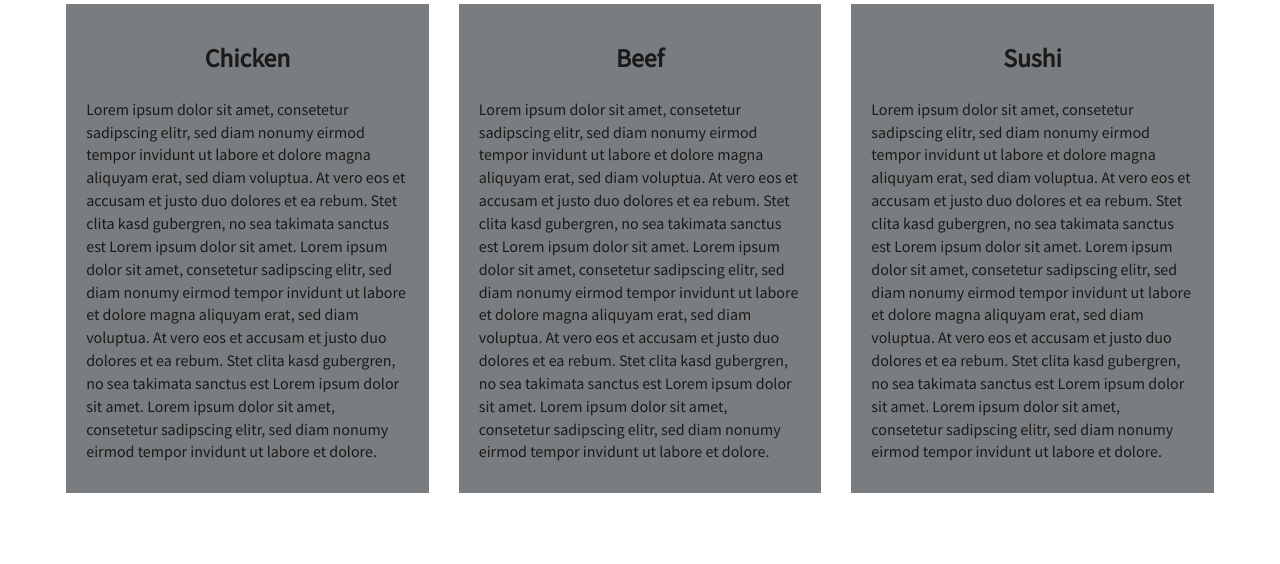
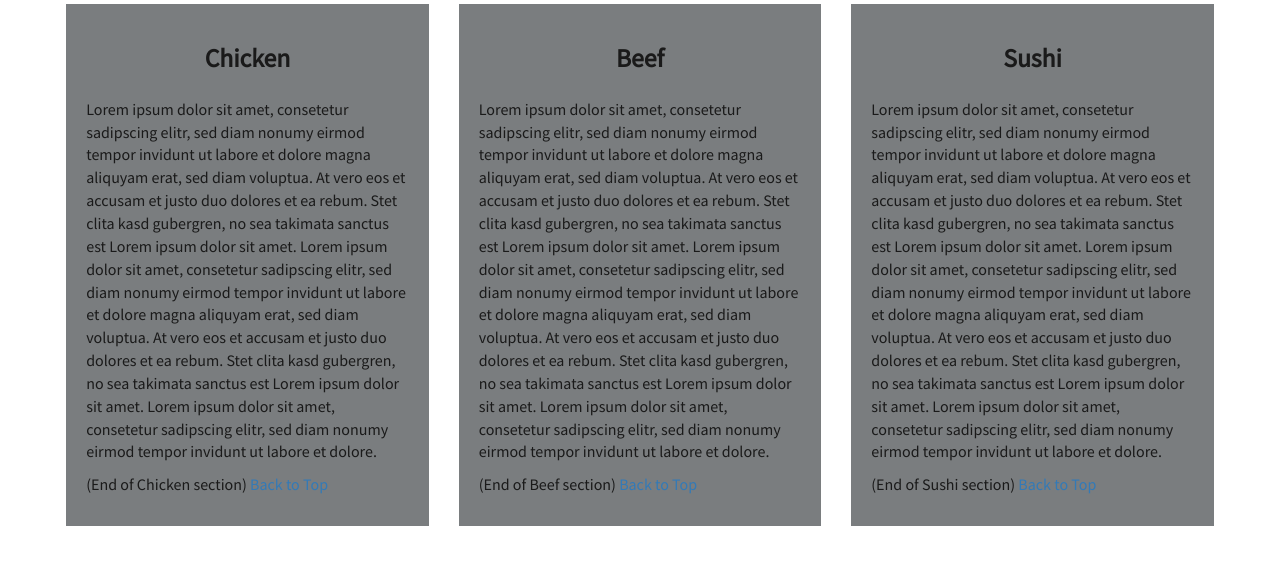
Before and after one commit to Zakawat-Abbas/Cousera_Module-3-Solution.github.io, a plain HTML site: page index.html in a window 1280 px wide. Shown: the part 180-744 px from the top of the page. Drawn offline with Linux system fonts and the light colour scheme.

Commit message:
final edit

```diff
--- a/index.html
+++ b/index.html
@@ -58,6 +58,10 @@
                             Lorem ipsum dolor sit amet, consetetur sadipscing elitr, sed diam nonumy eirmod tempor invidunt ut labore et dolore magna aliquyam erat, sed diam voluptua. At vero eos et accusam et justo duo dolores et ea rebum. Stet clita kasd gubergren, no sea takimata
                             sanctus est Lorem ipsum dolor sit amet. Lorem ipsum dolor sit amet, consetetur sadipscing elitr, sed diam nonumy eirmod tempor invidunt ut labore et dolore magna aliquyam erat, sed diam voluptua. At vero eos et accusam et justo
                             duo dolores et ea rebum. Stet clita kasd gubergren, no sea takimata sanctus est Lorem ipsum dolor sit amet. Lorem ipsum dolor sit amet, consetetur sadipscing elitr, sed diam nonumy eirmod tempor invidunt ut labore et dolore.
+                        </p>
+                        <p>
+                            (End of Chicken section) <a href="#top-heading">Back to Top</a>
+                        </p>
 
                     </section>
                 </div>
@@ -71,6 +75,9 @@
                             sanctus est Lorem ipsum dolor sit amet. Lorem ipsum dolor sit amet, consetetur sadipscing elitr, sed diam nonumy eirmod tempor invidunt ut labore et dolore magna aliquyam erat, sed diam voluptua. At vero eos et accusam et justo
                             duo dolores et ea rebum. Stet clita kasd gubergren, no sea takimata sanctus est Lorem ipsum dolor sit amet. Lorem ipsum dolor sit amet, consetetur sadipscing elitr, sed diam nonumy eirmod tempor invidunt ut labore et dolore.
                         </p>
+                        <p>
+                            (End of Beef section) <a href="#top-heading">Back to Top</a>
+                        </p>
                     </section>
                 </div>
             </div>
@@ -83,6 +90,9 @@
                             Lorem ipsum dolor sit amet, consetetur sadipscing elitr, sed diam nonumy eirmod tempor invidunt ut labore et dolore magna aliquyam erat, sed diam voluptua. At vero eos et accusam et justo duo dolores et ea rebum. Stet clita kasd gubergren, no sea takimata
                             sanctus est Lorem ipsum dolor sit amet. Lorem ipsum dolor sit amet, consetetur sadipscing elitr, sed diam nonumy eirmod tempor invidunt ut labore et dolore magna aliquyam erat, sed diam voluptua. At vero eos et accusam et justo
                             duo dolores et ea rebum. Stet clita kasd gubergren, no sea takimata sanctus est Lorem ipsum dolor sit amet. Lorem ipsum dolor sit amet, consetetur sadipscing elitr, sed diam nonumy eirmod tempor invidunt ut labore et dolore.
+                        </p>
+                        <p>
+                            (End of Sushi section) <a href="#top-heading">Back to Top</a>
                         </p>
 
                     </section>
```
